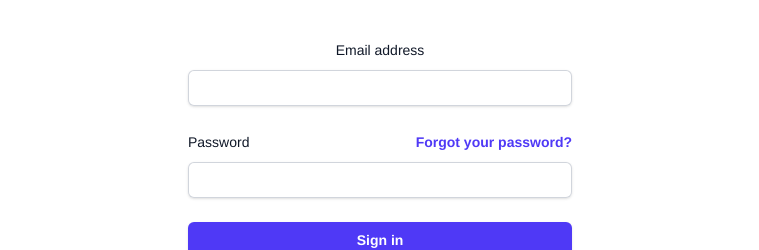
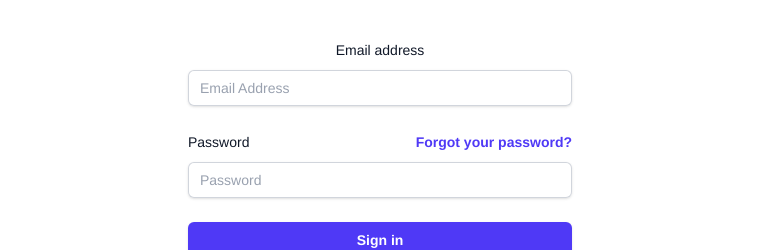
Before and after one commit to collapseeee/331-frontend, a Vue app: page /login in a window 1280 px wide. Shown: the part 322-572 px from the top of the page, without its empty margins (260-1019 px from the left). Built offline with nearby package versions, Linux system fonts and the light colour scheme; the HTML template or start-up script is replaced by a standard one.

Commit message:
task 3.5: change input of login view to use InputText

```diff
--- a/src/views/LoginView.vue
+++ b/src/views/LoginView.vue
@@ -1,3 +1,10 @@
+<script lang="ts" setup>
+import InputText from '@/components/InputText.vue';
+import { ref } from 'vue';
+
+const email = ref('')
+const password = ref('')
+</script>
 <template>
   <div class="flex min-h-full flex-1 flex-col justify-center px-6 py-12 lg:px-8">
     <div class="sm:mx-auto sm:w-full sm:max-w-sm">
@@ -11,9 +18,7 @@
       <form class="space-y-6" action="#" method="POST">
         <div>
           <label for="email" class="block text-sm font-medium leading-6 text-gray-900">Email address</label>
-          <div class="mt-2">
-            <input id="email" name="email" type="email" required class="block w-full rounded-md border-0 py-1.5 text-gray-900 shadow-sm ring-1 ring-inset ring-gray-300 placeholder:text-gray-400 focus:ring-2 focus:ring-inset focus:ring-indigo-600 sm:text-sm sm:leading-6">
-          </div>
+          <InputText id="email" v-model="email" type="email" placeholder="Email Address" />
         </div>
 
         <div>
@@ -23,9 +28,7 @@
               <a href="#" class="font-semibold text-indigo-600 hover:text-indigo-500">Forgot your password?</a>
             </div>
           </div>
-          <div class="mt-2">
-            <input id="password" name="password" type="password" class="block w-full rounded-md border-0 py-1.5 text-gray-900 shadow-sm ring-1 ring-inset ring-gray-300 placeholder:text-gray-400 focus:ring-2 focus:ring-inset focus:ring-indigo-600 sm:text-sm sm:leading-6">
-          </div>
+          <InputText id="password" type="password" v-model="password" placeholder="Password" />
         </div>
 
         <div>
```
